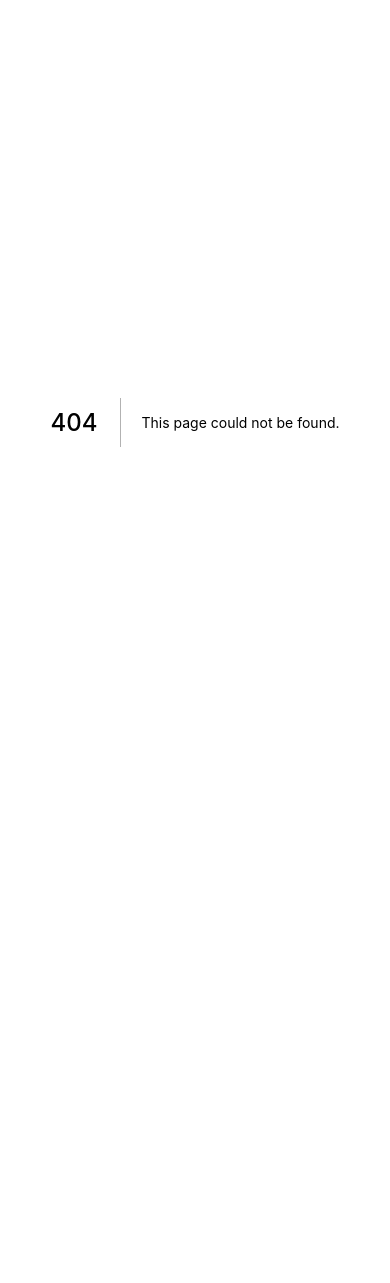
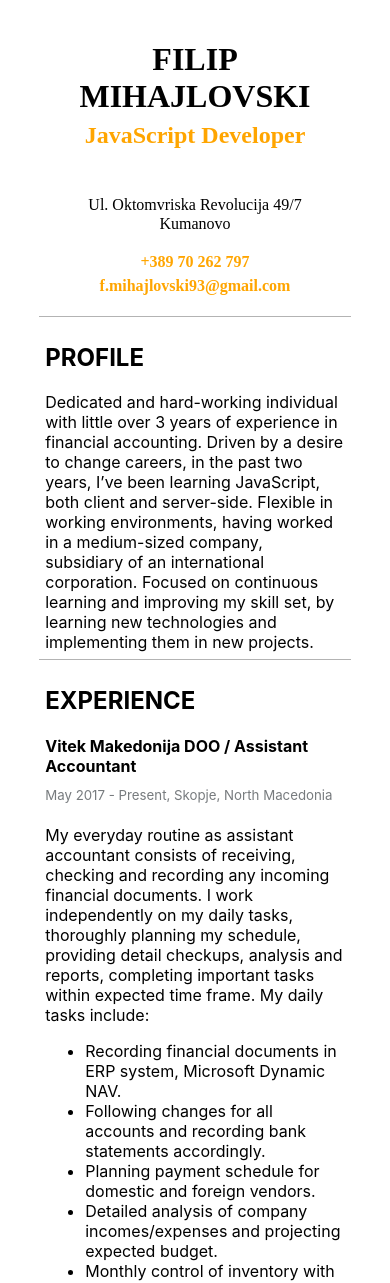
Before and after one commit to philip993/next-portfolio, a Next.js app: page /cv in a window 390 px wide. Before the commit this address had no page. Shown: the top 1283 px of the page. Before the commit the page ends 844 px from the top, so only its background shows below. Built offline with nearby package versions, Linux system fonts and the light colour scheme.

Commit message:
2.1. Responsive CV added

```diff
--- /dev/null
+++ b/pages/cv.js
@@ -0,0 +1,109 @@
+import styles from '../styles/cv.module.scss';
+
+const CV = () => (
+  <div className={styles.cv}>
+    <header className={styles.header}>
+      <span className={styles.spanLeft}>
+        <h1>FILIP MIHAJLOVSKI</h1>
+        <h4>JavaScript Developer</h4>
+      </span>
+      <span className={styles.spanRight}>
+        <p className={styles.street}>Ul. Oktomvriska Revolucija 49/7</p>
+        <p className={styles.city}>Kumanovo</p>
+        <h4 className={styles.number}>+389 70 262 797</h4>
+        <h4 className={styles.mail}>f.mihajlovski93@gmail.com</h4>
+      </span>
+    </header>
+    <body className={styles.body}>
+      <aside>
+        <section>
+          <h2>PROFILE</h2>
+          <span>
+            Dedicated and hard-working individual with little over 3 years of
+            experience in financial accounting. Driven by a desire to change
+            careers, in the past two years, I’ve been learning JavaScript, both
+            client and server-side. Flexible in working environments, having
+            worked in a medium-sized company, subsidiary of an international
+            corporation. Focused on continuous learning and improving my skill
+            set, by learning new technologies and implementing them in new
+            projects.
+          </span>
+        </section>
+        <section>
+          <h2>EXPERIENCE</h2>
+
+          <span>
+            <h4>Vitek Makedonija DOO / Assistant Accountant</h4>
+            <h5 className={styles.duration}>
+              May 2017 - Present, Skopje, North Macedonia
+            </h5>
+            My everyday routine as assistant accountant consists of receiving,
+            checking and recording any incoming financial documents. I work
+            independently on my daily tasks, thoroughly planning my schedule,
+            providing detail checkups, analysis and reports, completing
+            important tasks within expected time frame. My daily tasks include:
+            <ul>
+              <li>
+                Recording financial documents in ERP system, Microsoft Dynamic
+                NAV.
+              </li>
+              <li>
+                Following changes for all accounts and recording bank statements
+                accordingly.
+              </li>
+              <li>
+                Planning payment schedule for domestic and foreign vendors.
+              </li>
+              <li>
+                Detailed analysis of company incomes/expenses and projecting
+                expected budget.
+              </li>
+              <li>Monthly control of inventory with ERP system.</li>
+              <li>
+                Quarterly checkups with outside consultants and preparing VAT
+                reports.
+              </li>
+              <li>
+                Corresponding with auditors at the end of the fiscal year
+                providing any reports needed.
+              </li>
+            </ul>
+          </span>
+        </section>
+        <section>
+          <h2>EDUCATION</h2>
+          <span>
+            <h4>
+              Faculty of Economics at University of St. Cyril and Methodius /{' '}
+            </h4>
+            <h4 className={styles.department}>
+              Bachelor degree in Economics - Management department
+            </h4>
+            <h5 className={styles.department}>
+              2013 - 2018, Skopje, North Macedonia{' '}
+            </h5>
+          </span>
+        </section>
+        <section>
+          <h2>SKILLS</h2>
+          <h4>Professional Skill Set:</h4>
+          <span>JavaScript (ES6), MySQL, MongoDB, Stripe</span>
+          <h4>Frameworks and Libraries:</h4>
+          <span>
+            React, Node.js, Express, Handlebars, Bootstrap, Material-UI, SASS,
+            Redux, Sequelize, Mongoose
+          </span>
+          <h4>Tools:</h4>
+          <span>Trello, InVision Studio, Postman</span>
+          <h4>Version Control:</h4>
+          <span>Git + GitHub</span>
+          <h4>CMS:</h4>
+          <span>Strapi, AdminBro</span>
+          <h4>Operating Systems:</h4>
+          <span>Linux (Unix), Windows</span>
+        </section>
+      </aside>
+    </body>
+  </div>
+);
+export default CV;
--- /dev/null
+++ b/styles/cv.module.scss
@@ -0,0 +1,110 @@
+.cv {
+  margin: auto;
+  width: 80%;
+  font-family: 'Times New Roman', Times, serif;
+}
+.header {
+  text-align: center;
+  width: 100%;
+  margin: auto;
+  padding: auto;
+
+  span {
+    float: left;
+    margin: auto;
+    width: 50%;
+    min-height: 200px;
+    margin-top: 20px;
+  }
+  .spanRight {
+    text-align: right;
+
+    .street {
+      font-size: 1rem;
+      margin-top: 10px;
+      padding-top: 15px;
+    }
+    .city {
+      margin-top: -15px;
+      margin-bottom: 20px;
+    }
+
+    .number {
+      color: orange;
+      margin-top: 20px;
+    }
+
+    .mail {
+      color: orange;
+      margin-top: -15px;
+    }
+  }
+  .spanLeft {
+    text-align: left;
+    h4 {
+      color: orange;
+      font-size: 1.5rem;
+      margin-top: -10px;
+    }
+  }
+}
+
+.body {
+  width: 100%;
+  section {
+    float: left;
+    border-top: 1px solid #b3b3b3;
+    width: 100%;
+    padding: 2%;
+  }
+
+  .department {
+    margin-top: -10px;
+    font-weight: normal;
+  }
+
+  .duration {
+    font-weight: normal;
+    margin-top: -10px;
+    color: #777b7e;
+  }
+}
+
+@media all and (max-width: 580px) {
+  .header {
+    .spanLeft,
+    .spanRight {
+      display: inline-block;
+      width: 100%;
+      min-height: 100px;
+      text-align: center;
+      h4 {
+        margin-top: -15px;
+      }
+
+      .street {
+        font-size: 1rem;
+        margin-top: -10px;
+        padding-top: 5px;
+      }
+      .city {
+        margin-top: -15px;
+        margin-bottom: 20px;
+      }
+    }
+  }
+}
+
+@media all and (min-width: 1240px) {
+  .cv {
+    margin: auto;
+    width: 55%;
+  }
+}
+
+@media all and (min-width: 1800px) {
+  .cv {
+    margin: auto;
+    width: 50%;
+  }
+}
```
